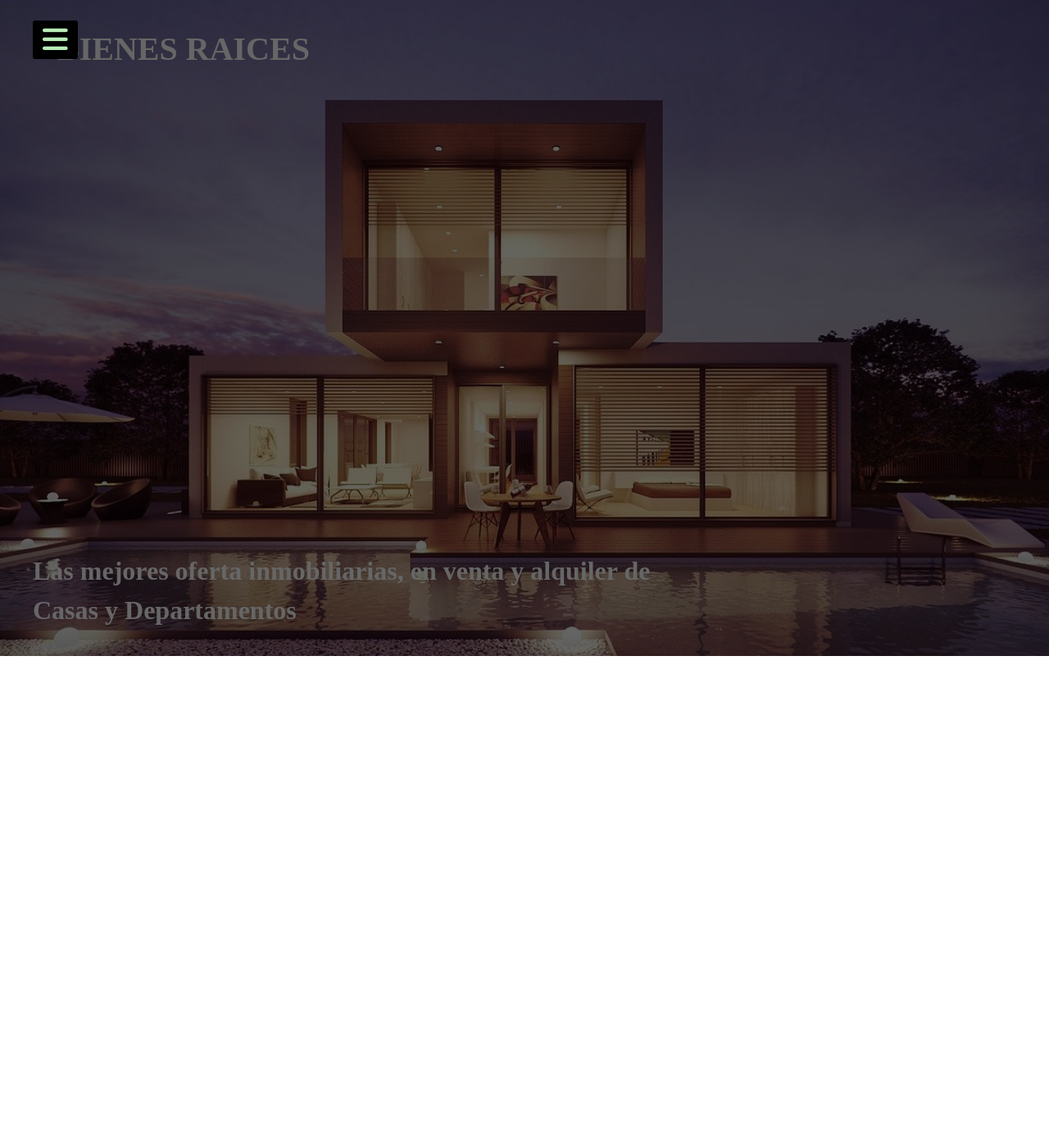
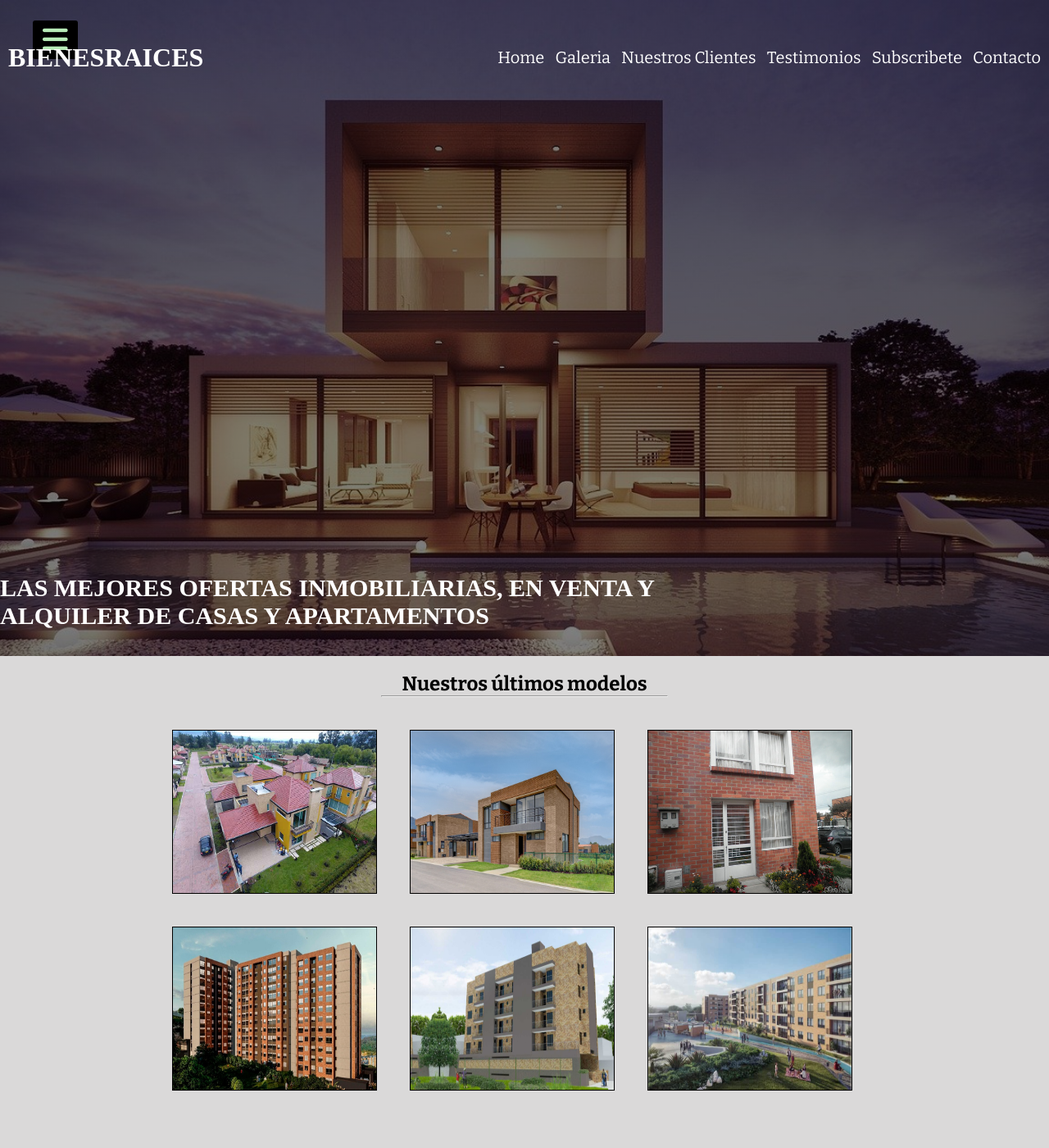
Before and after one commit to lzambranoa/ProyectoMisionTIC_G5, a plain HTML site: page index.html in a window 1280 px wide. Shown: the whole page at 82% size. Before the commit the page ends 800 px from the top, so only its background shows below. Drawn offline with nearby package versions, Linux system fonts and the light colour scheme; a web font is replaced by a local one.

Commit message:
Mejoramiento del home

```diff
--- a/estilos.css
+++ b/estilos.css
@@ -15,23 +15,12 @@ a {
 }
 
 body {
-    background-image: url('/img/home.jpg');
-    background-size: cover;
-    background-position: top center;
-    height: 100vh;
-}
-
-body::before {
-    content:'';
-	position: absolute;
-        top: 0;
-	bottom: 0;
-	left: 0;
-	right: 0;
-	background-color: rgba(0,0,0,0.6);
+    background-color: white;
+    font-family: 'Bitter', serif;
 }
 
 /* Barra de navegacion Drawer */
+
 
 #nav_drawer {
     position: fixed;
@@ -40,6 +29,7 @@ body::before {
     height: 100%;
     background-color: #dad9d9;
     transition: all .5s ease;
+    border-right: 1px solid rgba(0, 0, 0, 0.6);
 }
 
 #nav_drawer header {
@@ -85,6 +75,7 @@ label #btn, label #cancel{
 }
 
 label #btn {
+    position: fixed;
     left: 40px;
     top: 25px;
     font-size: 35px;
@@ -94,6 +85,7 @@ label #btn {
 }
 
 label #cancel {
+    position: fixed;
     z-index: 1111;
     left: -205px;
     top: 17px;
@@ -170,11 +162,15 @@ label #cancel {
 
 /* Estilos de Aspectos Generales*/
 
-#contenedor{
-    width: 80%;
+#hero {
+    background-image: linear-gradient(
+        rgba(0, 0, 0, 0.5),
+        rgba(0, 0, 0, 0.5)
+    ),
+    url('/img/home.jpg');
+    background-size: cover;
+    background-position: top center;
     height: 100vh;
-    margin: 0 auto;
-    border: 1px solid beige;
 }
 
 .btnPersonalizado {
@@ -188,31 +184,89 @@ label #cancel {
 }
 
 .container{
-    max-width: 1200px;
+
+    max-width: 1400px;
+    height: 100%;
     margin-left: auto;
     margin-right: auto;
+
 }
 
-.contenido-header{
-    height: 100%;
+.container_barra {
+    position: relative;
     display: flex;
     flex-direction: column;
     justify-content: space-between;
-}
-.contenido-header a h1 {
-    font-size: 40px;
-    color: white;
-    text-decoration: none;
-    text-transform: uppercase;
-}
-
-.contenido-header h1 {
-    color: white;
-    padding-bottom: 2rem;
-    max-width: 50rem;
-    line-height: 1.5;
+    z-index: 1;
 }
 
 .barra {
-    padding: 30px;
+    position: relative;
+    display: flex;
+    justify-content: space-between;
+    align-items: center;
+    height: 120px;
+    padding: 20px 10px 0px 10px;
+    z-index: 1;
 }
+
+.barra h1 {
+    font-family: 'Source Serif Pro', serif;
+    font-weight: 600;
+    text-transform: uppercase;
+    color: white;
+}
+
+.barra a {
+    color: white;
+    margin-left: 10px;
+    font-size: 20px;
+}
+
+.barra a:hover{
+    color: rgb(183, 235, 183);
+}
+
+.info {
+    font-family: 'Source Serif Pro', serif;
+    font-style: normal;
+    font-weight: 300;
+    width: 50rem;
+    color: white;
+    padding-bottom: 2rem;
+    text-transform: uppercase;
+    font-size: 15px;
+}
+
+section {
+    background-color: #dad9d9;
+    height: 600px;
+    padding: 20px 0px;
+}
+
+.galeria {
+    text-align: center;
+}
+
+hr {
+    width: 350px;
+    color: #FF5733;
+    margin: 0 auto;
+}
+
+.contendor_imagenes {
+    display: flex;
+    margin-top: 20px;
+    margin-left: auto;
+    margin-right: auto;
+    width: 900px;
+    flex-wrap: wrap;
+}
+
+.contendor_imagenes img {
+    width: 250px;
+    height: 200px;
+    margin: 20px;
+    border: 1px solid black;
+
+}
--- a/index.html
+++ b/index.html
@@ -1,15 +1,25 @@
 <!DOCTYPE html>
 <html lang="en">
+
 <head>
     <meta charset="UTF-8">
     <meta http-equiv="X-UA-Compatible" content="IE=edge">
     <meta name="viewport" content="width=device-width, initial-scale=1.0">
     <script src="https://kit.fontawesome.com/e62625ef8d.js" crossorigin="anonymous"></script>
+    <link rel="preconnect" href="https://fonts.googleapis.com">
+    <link rel="preconnect" href="https://fonts.gstatic.com" crossorigin>
+    <link href="https://fonts.googleapis.com/css2?family=Source+Serif+Pro:ital,wght@0,300;0,700;1,300&display=swap"
+        rel="stylesheet">
+    <link rel="preconnect" href="https://fonts.googleapis.com">
+    <link rel="preconnect" href="https://fonts.gstatic.com" crossorigin>
+    <link href="https://fonts.googleapis.com/css2?family=Bitter:ital,wght@0,200;0,300;0,400;0,700;1,200&display=swap"
+        rel="stylesheet">
     <link rel="stylesheet" href="./estilos.css">
     <title>ProyectoMisionTic</title>
 </head>
+
 <body>
-    <input type="checkbox"  id="check">
+    <input type="checkbox" id="check">
     <label for="check">
         <i class="fas fa-bars" id="btn"></i>
         <i class="fas fa-times" id="cancel"></i>
@@ -23,15 +33,44 @@
             <li><a href="#">Opcion 3</a></li>
             <li><a href="#">Opcion 4</a></li>
         </ul>
-    </div><!--Fin Nav-Drawer-->
-    <div class="container contenido-header">
-        <div class="barra">
-            <a href="#">
-                <h1>Bienes <span>raices</span></h1>
-            </a>
-            <nav></nav>
+    </div>
+    <!--Fin Nav-Drawer-->
+    <div id="hero">
+        <div class="container container_barra">
+            <div class="barra">
+                <div>
+                    <h1>Bienes<span>raices</span></h1>
+                </div>
+                <div>
+                    <nav>
+                        <a href="#">Home</a>
+                        <a href="#">Galeria</a>
+                        <a href="#">Nuestros Clientes</a>
+                        <a href="#">Testimonios</a>
+                        <a href="#">Subscribete</a>
+                        <a href="#">Contacto</a>
+                    </nav>
+                </div>
+            </div>
+            <div class="info">
+                <h1>Las mejores ofertas inmobiliarias, en venta y alquiler de Casas y apartamentos</h1>
+            </div>
         </div>
-        <h1>Las mejores oferta inmobiliarias, en venta y alquiler de Casas y Departamentos</h1>
     </div>
+    <section>
+        <div class="container galeria">
+            <h1>Nuestros últimos modelos</h1>
+            <hr>
+            <div class="contendor_imagenes">
+                <img src="./img/casa1.jpg" alt="casa1">
+                <img src="./img/casa2.jpg" alt="casa2">
+                <img src="./img/casa3.jpg" alt="casa3">
+                <img src="./img/apto1.jpg" alt="apto1">
+                <img src="./img/apto2.jpg" alt="apto2">
+                <img src="./img/apto3.jpg" alt="apto3">
+            </div>
+        </div>
+    </section>
 </body>
+
 </html>
```
Also changed, not shown: img/apto1.jpg (added), img/apto2.jpg (added), img/apto3.jpg (added), img/casa1.jpg (added), img/casa2.jpg (added), img/casa3.jpg (added).
